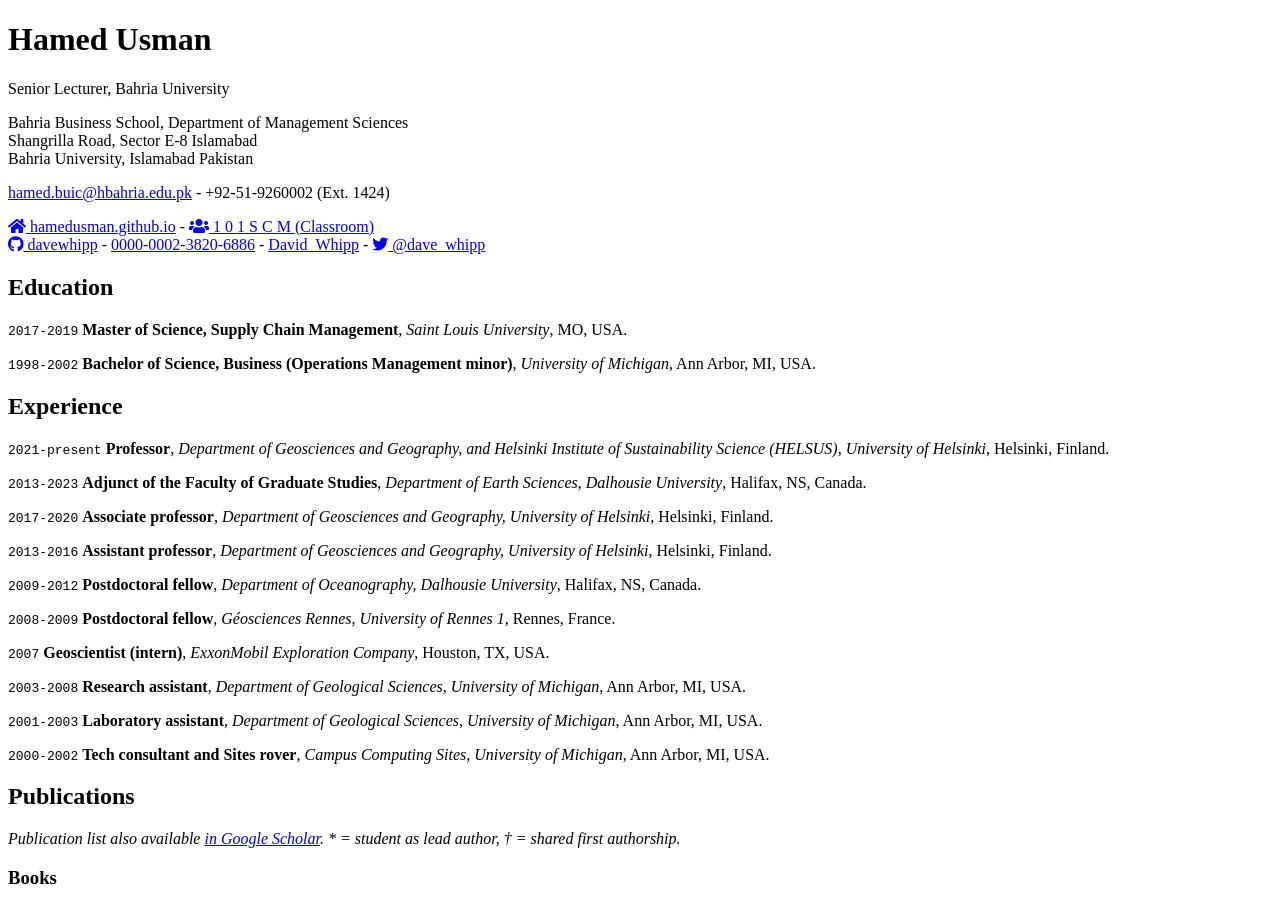
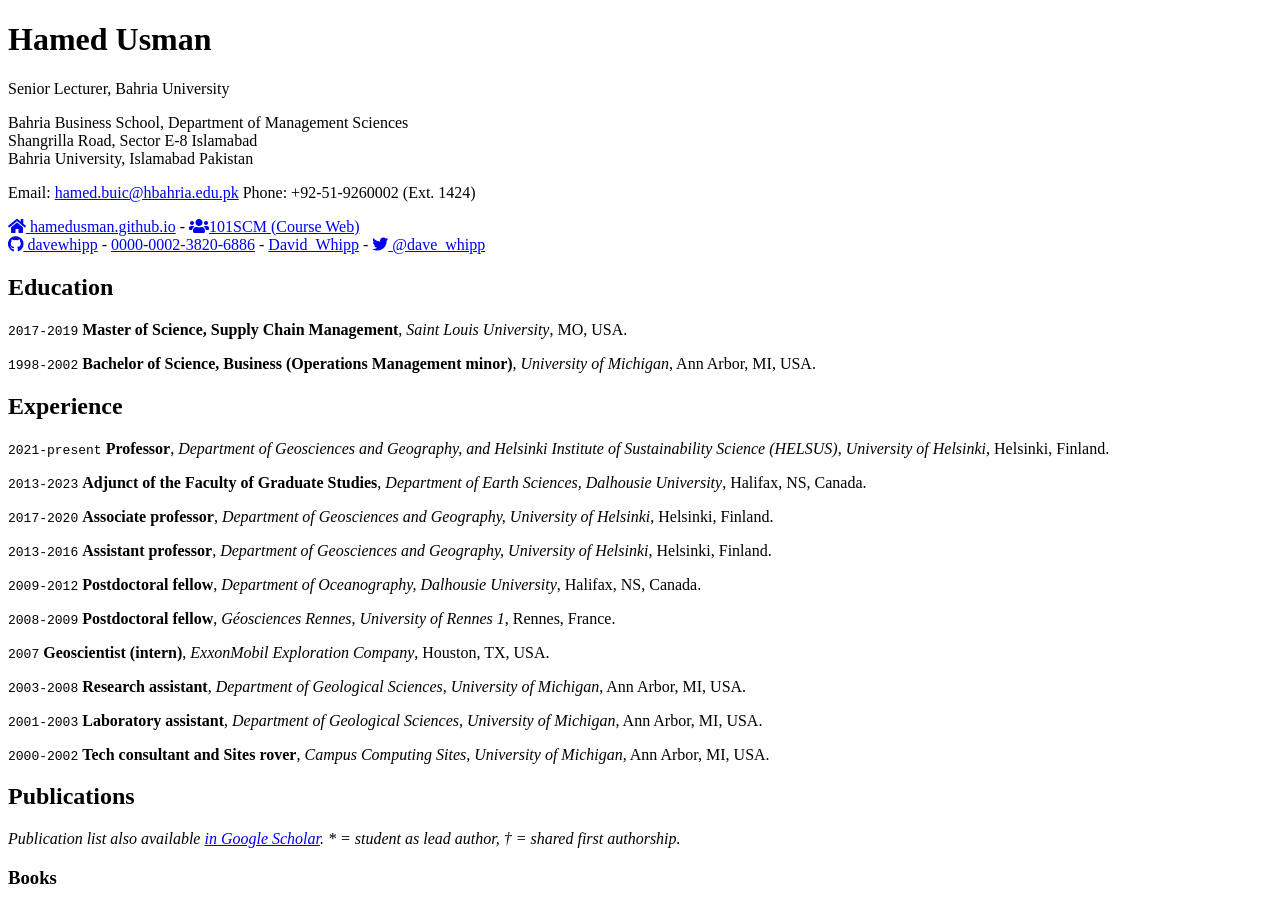
Before and after one commit to hamedusman/hamedusman.github.io, a Jekyll site: the page built from pages/cv.md, in a window 1280 px wide and 900 px high. Built offline with Jekyll 4.4.1, drawn with Linux system fonts in a browser that asks for light colours; nearby versions of some CDN libraries; a style sheet for code colours, icons or effects is not loaded.

Commit message:
Update cv.md

```diff
--- a/pages/cv.md
+++ b/pages/cv.md
@@ -9,11 +9,12 @@
 Shangrilla Road, Sector E-8 Islamabad<br/>
 Bahria University, Islamabad Pakistan<br/>
 
-<a href="firstname.lastname@helsinki.fi">hamed.buic@hbahria.edu.pk</a> - +92-51-9260002 (Ext. 1424)
+Email: <a href="mailto:hamed.buic@hbahria.edu.pk">hamed.buic@hbahria.edu.pk</a>
+Phone: +92-51-9260002 (Ext. 1424)
 
 <div id="webaddress">
   <a href="https://hamedusman.github.io"><i class="fas fa-home"></i> hamedusman.github.io</a> -
-  <a href="http://101scm.github.io"><i class="fas fa-users"></i> 1 0 1 S C M (Classroom)</a><br/>
+  <a href="http://101scm.github.io"><i class="fas fa-users"></i>101SCM (Course Web)</a><br/>
   <a href="https://github.com/davewhipp"><i class="fab fa-github"></i> davewhipp</a> -
   <a href="https://orcid.org/0000-0002-3820-6886"><i class="ai ai-orcid"></i> 0000-0002-3820-6886</a> -
   <a href="https://www.researchgate.net/profile/David_Whipp"><i class="ai ai-researchgate"></i> David_Whipp</a> -
```
